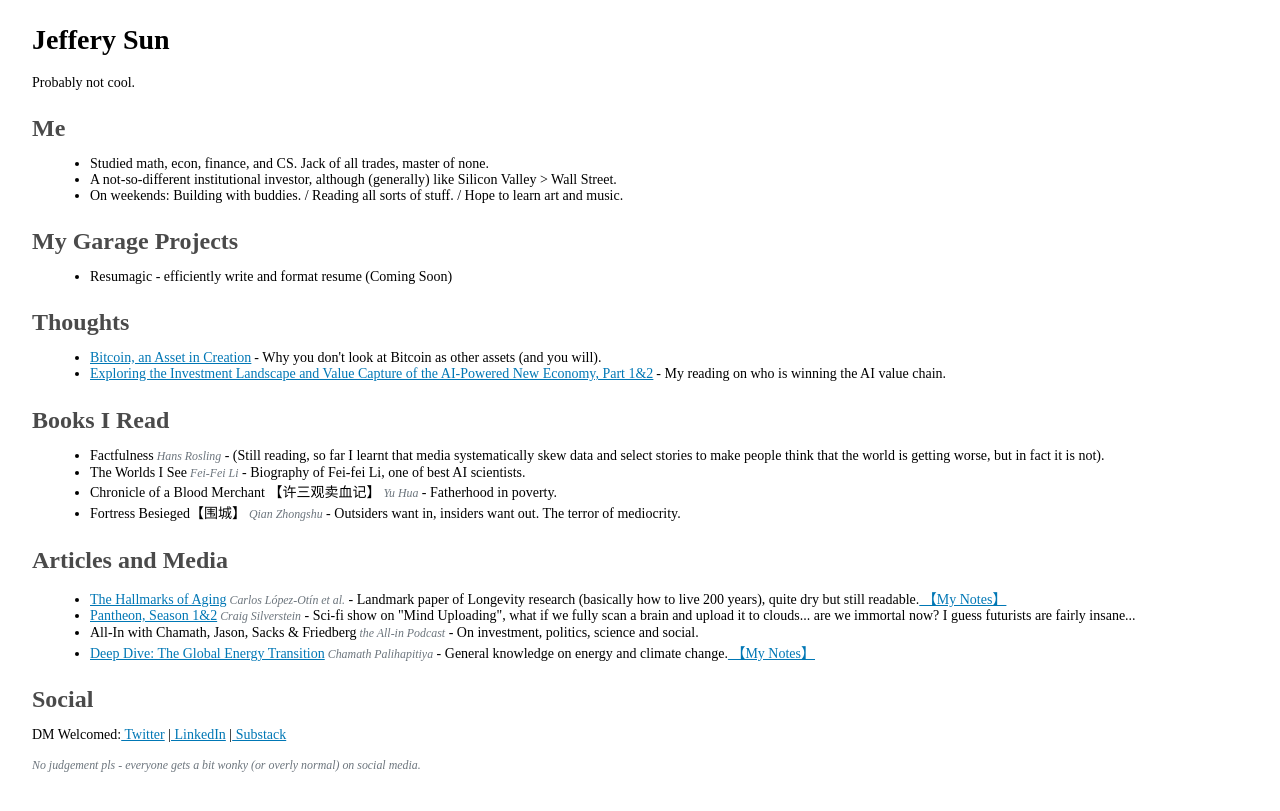
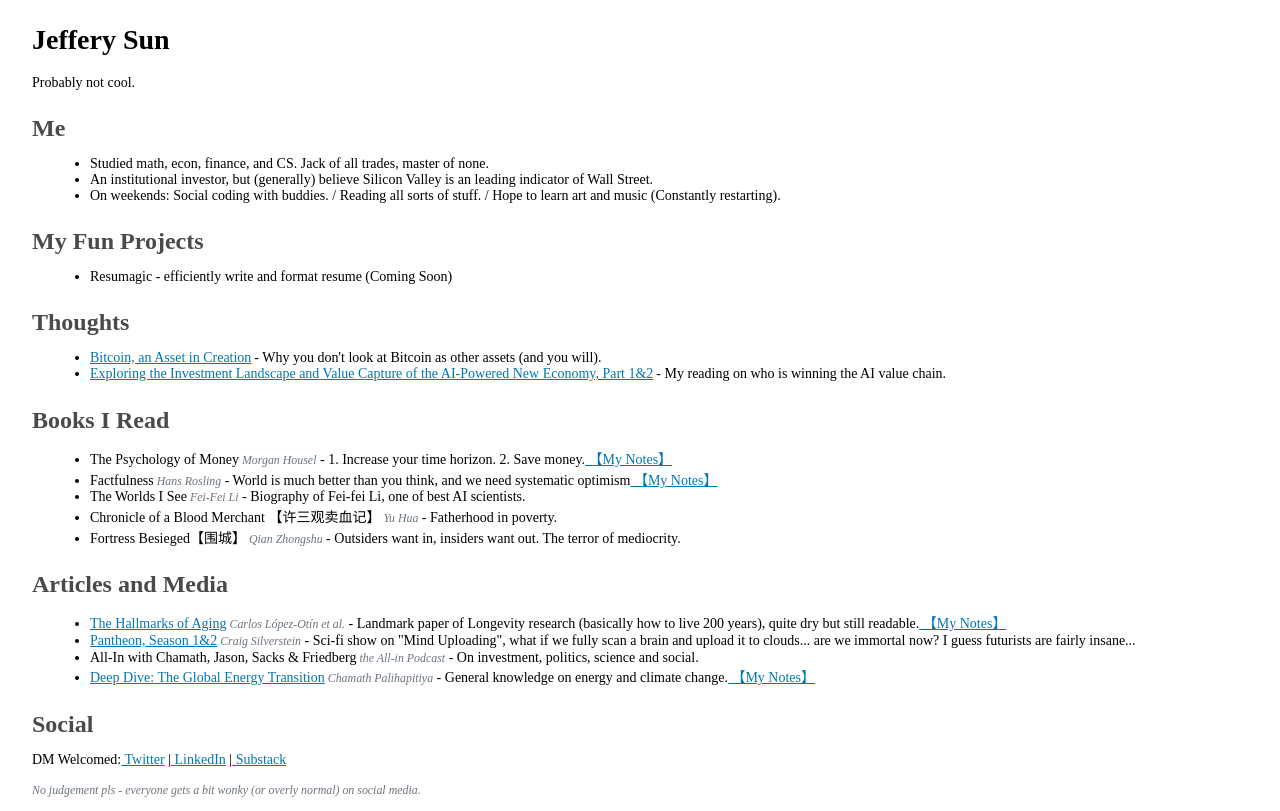
Before and after one commit to jsun348/0xJeffery, a React (Create React App) app: page /#/ in a window 1280 px wide. Built offline with nearby package versions, Linux system fonts and the light colour scheme.

Commit message:
update Feb 7 2024

```diff
--- a/src/Components/Profile.js
+++ b/src/Components/Profile.js
@@ -9,17 +9,17 @@
             <ul>
             <li>Studied math, econ, finance, and CS.
                 Jack of all trades, master of none.</li>
-            <li>A not-so-different institutional investor, although
-                (generally) like Silicon Valley > Wall Street.</li>
+            <li>An institutional investor, but
+                (generally) believe Silicon Valley is an leading indicator of Wall Street.</li>
             <li>On weekends:
-            Building with buddies. /
+            Social coding with buddies. /
             Reading all sorts of stuff. /
-            Hope to learn art and music. </li>
+            Hope to learn art and music (Constantly restarting). </li>
             </ul>
         </div>
 
         <div className="container">
-            <h2>My Garage Projects</h2>
+            <h2>My Fun Projects</h2>
             <ul>
                 <li>Resumagic - efficiently write and format resume (Coming Soon)</li>
             </ul>
--- a/src/Components/ReadingList.js
+++ b/src/Components/ReadingList.js
@@ -15,7 +15,7 @@
             )}
             <span className='disclaimer'> {item.author}</span> - {item.description}
             {item.notes && (
-              <Link to={item.notes} className="text-orange-600"> 【My Notes】</Link>
+              <Link to={item.notes} target="_blank" className="text-orange-600"> 【My Notes】</Link>
             )}
           </li>
         ))}
--- a/src/database.js
+++ b/src/database.js
@@ -1,11 +1,16 @@
 export const books = [
+    {
+        "title": "The Psychology of Money",
+        "author": "Morgan Housel",
+        "description": "1. Increase your time horizon. 2. Save money.",
+        "notes": "https://0xjeffery.notion.site/The-Psychology-of-Money-48b1afa375994621a685c7f546b904c7",
+        "link": null,
+    },
     {
         "title": "Factfulness",
         "author": "Hans Rosling",
-        "description": "(Still reading, so far I learnt that media \
-            systematically skew data and select stories to make people \
-            think that the world is getting worse, but in fact it is not).",
-        "notes": null,
+        "description": "World is much better than you think, and we need systematic optimism",
+        "notes": "https://0xjeffery.notion.site/Factfulness-Hans-Rosling-232ca1afe0d44f74a966e605f93265e1?pvs=74",
         "link": null,
     },
     {
```
